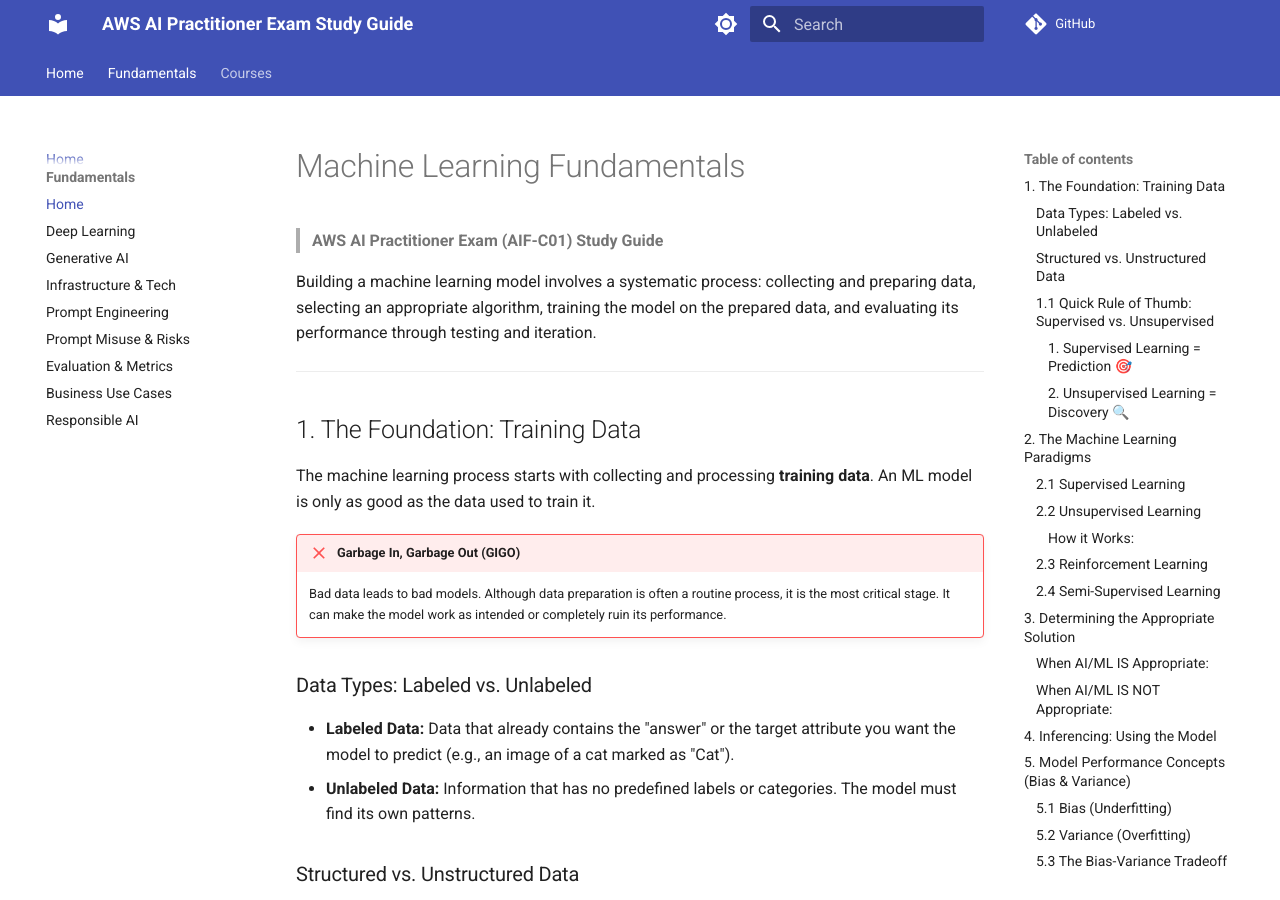
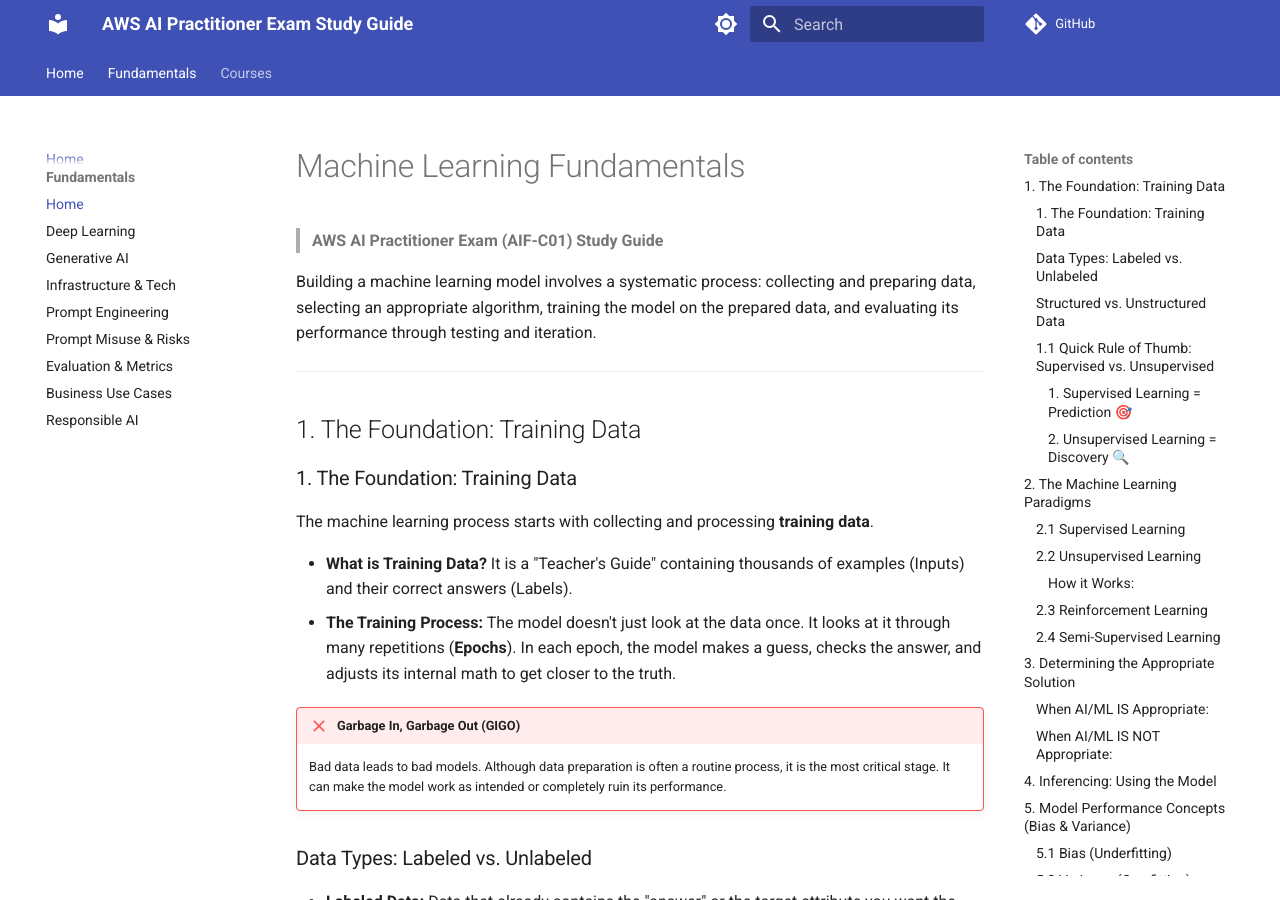
Before and after one commit to kvcenation5/aws-ai-practitioner-exam, an MkDocs documentation site: the page built from docs/index.md, in a window 1280 px wide and 900 px high. Built offline with MkDocs 1.6.1 and Material for MkDocs 9.7.7, drawn with Linux system fonts in a browser that asks for light colours; comment, search, counter and statistics services are not loaded.

Commit message:
Clarify training process and Epochs in ML fundamentals

```diff
--- a/docs/index.md
+++ b/docs/index.md
@@ -8,7 +8,12 @@
 
 ## 1. The Foundation: Training Data
 
-The machine learning process starts with collecting and processing **training data**. An ML model is only as good as the data used to train it.
+### 1. The Foundation: Training Data
+
+The machine learning process starts with collecting and processing **training data**.
+
+*   **What is Training Data?** It is a "Teacher's Guide" containing thousands of examples (Inputs) and their correct answers (Labels).
+*   **The Training Process:** The model doesn't just look at the data once. It looks at it through many repetitions (**Epochs**). In each epoch, the model makes a guess, checks the answer, and adjusts its internal math to get closer to the truth.
 
 !!! failure "Garbage In, Garbage Out (GIGO)"
     Bad data leads to bad models. Although data preparation is often a routine process, it is the most critical stage. It can make the model work as intended or completely ruin its performance.
```
